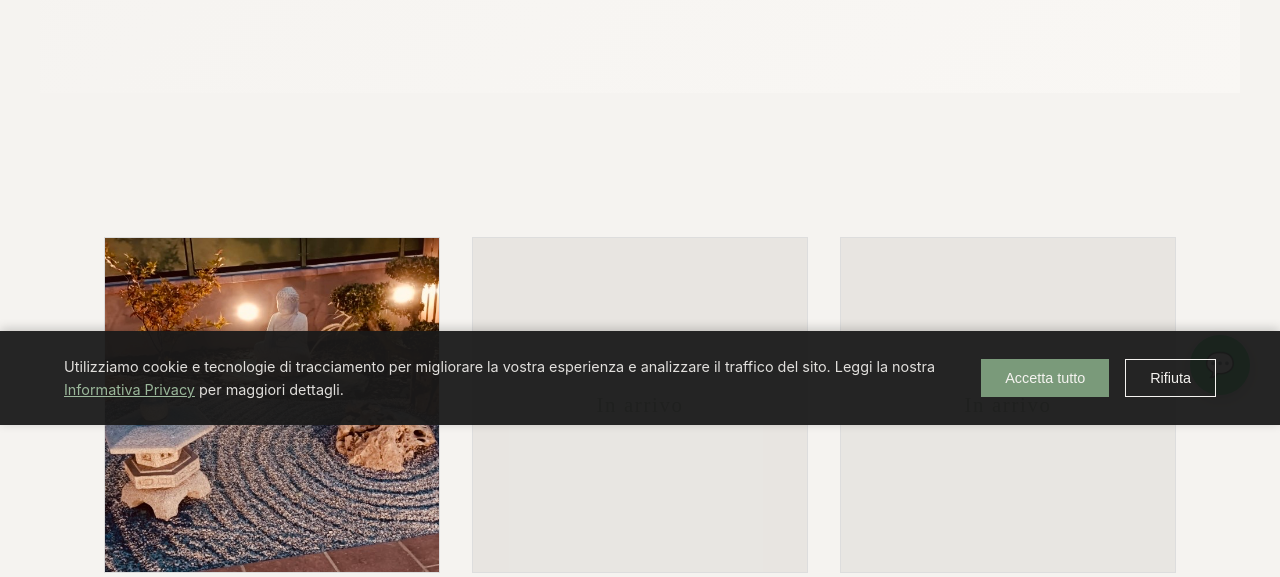
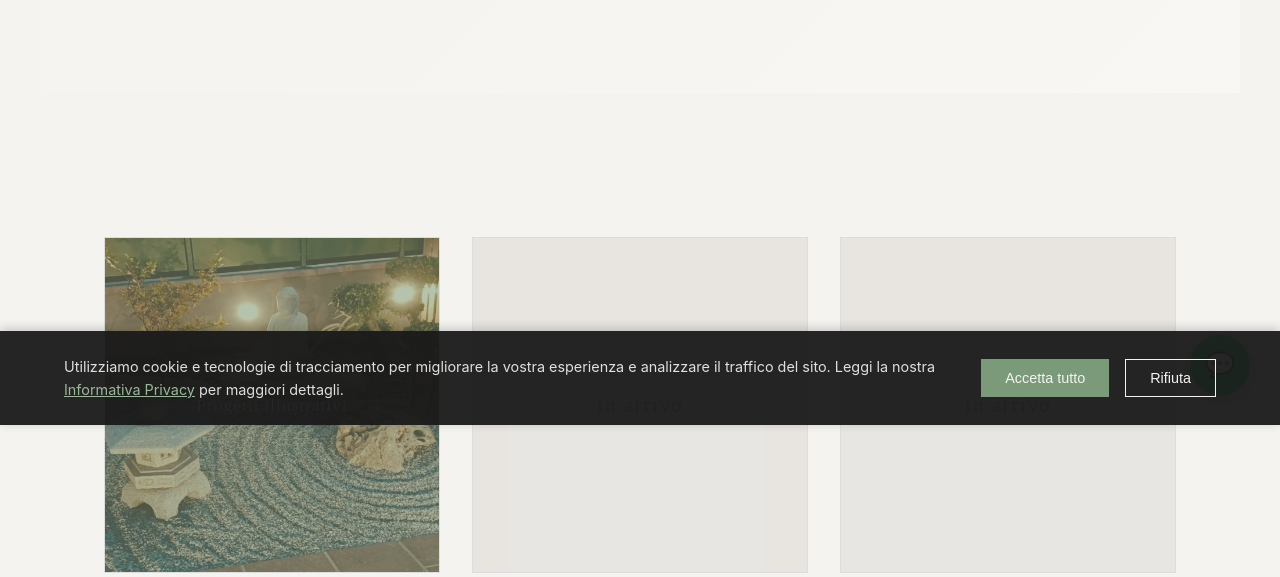
Before and after one commit to amarchettibusiness/GiardiniZen, a plain HTML site: page portfolio.html in a window 1280 px wide. Shown: the part 375-952 px from the top of the page. Drawn offline with Linux system fonts and the light colour scheme.

Commit message:
Add files via upload

```diff
--- a/portfolio.html
+++ b/portfolio.html
@@ -221,6 +221,25 @@
             opacity: 0.7;
         }
 
+        .portfolio-item-illustrative {
+            position: absolute;
+            inset: 0;
+            background: rgba(122, 154, 122, 0.55);
+            display: flex;
+            align-items: center;
+            justify-content: center;
+            text-align: center;
+            padding: 1rem;
+        }
+
+        .portfolio-item-illustrative span {
+            color: var(--warm-white);
+            font-family: 'Cormorant Garamond', serif;
+            font-size: 1.1rem;
+            letter-spacing: 0.05em;
+            text-shadow: 0 1px 3px rgba(0,0,0,0.3);
+        }
+
         /* Footer */
         footer {
             background: #0f0f0f;
@@ -430,6 +449,9 @@
                 portfolioItem.style.backgroundImage = `url('images/portfolio-${photoNum}.jpg')`;
                 portfolioItem.style.backgroundSize = 'cover';
                 portfolioItem.style.backgroundPosition = 'center';
+                if (photoNum <= 6) {
+                    portfolioItem.innerHTML = `<div class="portfolio-item-illustrative"><span>Progetti illustrativi</span></div>`;
+                }
             };
             img.onerror = function () {
                 portfolioItem.innerHTML = `<div class="portfolio-item-placeholder">In arrivo</div>`;
@@ -505,7 +527,7 @@
             </div>
             <div>
                 <h4 style="color: var(--sage-light); margin-bottom: 1rem; font-size: 0.95rem;">Contatti</h4>
-                <p style="font-size: 0.85rem; opacity: 0.8;">Tel: +39 348 703 6996<br>Email: Claudio.manutenzioni@gmail.com<br>Viale Italia 3, 24060 Villongo (BG)</p>
+                <p style="font-size: 0.85rem; opacity: 0.8;">Tel: +39 348 703 6996<br>Email: info@ciemmegiardini.it<br>Viale Italia 3, 24060 Villongo (BG)</p>
             </div>
             <div>
                 <h4 style="color: var(--sage-light); margin-bottom: 1rem; font-size: 0.95rem;">Partita IVA</h4>
```
Also changed, not shown: index.html (+21 -1 lines).
